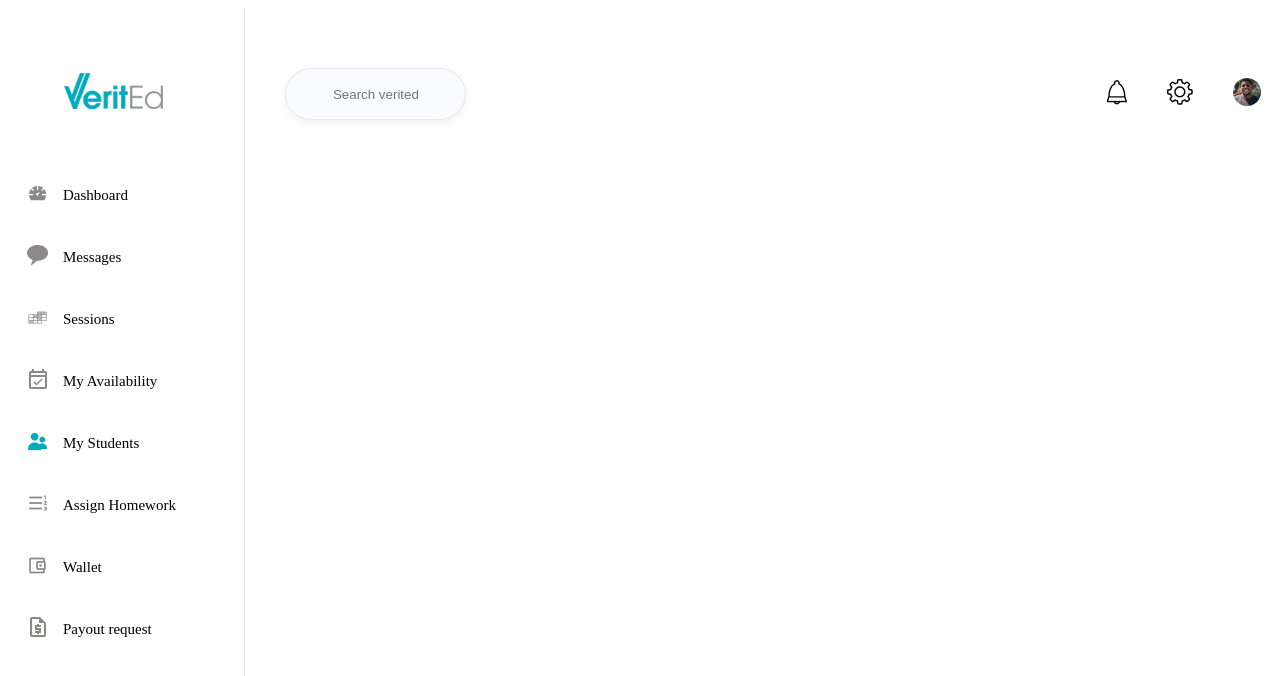
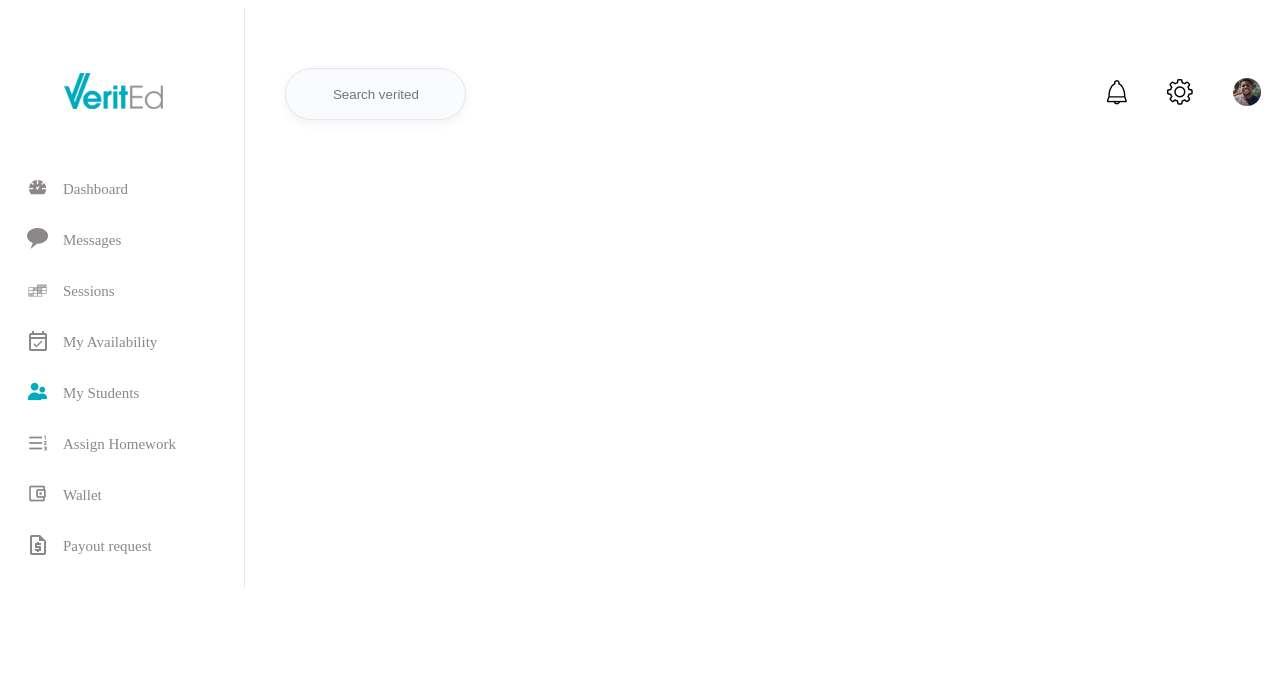
Before and after one commit to WocherZ/education-platform--JFD, a React (Create React App) app in the folder education-platform/: page / in a window 1280 px wide. Shown: the top 676 px of the page. Built offline with nearby package versions, Linux system fonts and the light colour scheme.

Commit message:
added style for modal

```diff
--- a/education-platform/src/components/my_students/navbar.js
+++ b/education-platform/src/components/my_students/navbar.js
@@ -80,7 +80,7 @@ export default function Navbar({ setactive }) {
             <div className="label">
                 <img src={label} />
             </div>
-            <div className="table">
+            <div className="table-navbar">
                 <table>
                     {
                         images.map(image => (
--- a/education-platform/src/modal/my_students/Modal.js
+++ b/education-platform/src/modal/my_students/Modal.js
@@ -3,8 +3,19 @@ import '../../styles/my_students/style.css'
 
 const Modal = ({ active, setActive }) => {
     return (
-        <div className={active ? "modal active" : "modal"} >
-            {/* <div className="modal__content" onClick={e => e.stopPropagation()}></div> */}
+        <div>
+            <div className={active ? "modal active" : "modal"} >
+                <h3>My Students</h3>
+                <table className="table-my-students">
+                    <tr>
+                        <th>#</th><th>Student name</th><th>Assignments</th><th>Submited</th><th>Test</th><th>Status</th>
+                    </tr>
+                    <tr>
+                        <td></td><td></td><td></td><td></td><td></td><td></td>
+                    </tr>
+                </table>
+                {/* <div className="modal__content" onClick={e => e.stopPropagation()}></div> */}
+            </div>
         </div>
     )
 };
--- a/education-platform/src/pages/my_students.js
+++ b/education-platform/src/pages/my_students.js
@@ -1,5 +1,5 @@
 import React, { useState } from "react";
-import Navbar from "../components/my_students/Navbar";
+import Navbar from "../components/my_students/navbar.js";
 import Header from "../components/my_students/Header";
 import '../styles/my_students/style.css'
 import Modal from '../modal/my_students/Modal.js'
@@ -14,8 +14,6 @@ export default function MyStudent() {
             <Navbar setactive = {setModalActive}/>
             <Header/>
             <Modal active={modalActive} setactive = {setModalActive}/>
-
-
         </div>
     )
 }
--- a/education-platform/src/styles/my_students/style.css
+++ b/education-platform/src/styles/my_students/style.css
@@ -12,13 +12,14 @@
     width: 180px;
 }
 
-td p {
+.table-navbar td p {
     text-align: left;
     font-size: 15px;
     margin-left: 10px;
+    color: #8C8888;
 }
 
-tr {
+table-navbar tr {
     height: 60px;
 }
 
@@ -59,15 +60,38 @@ input {
 }
 
 .modal{
-    height: 300px;
+    margin: auto;
+    margin-top: 50px;
+    height: 500px;
     width: 800px;
     background-color: rgba(0, 0, 0, 0.04);
     display: flex;
-    align-items: center;
-    justify-content: center;
+    flex-flow: column;
+align-items: center;
+
     transform: scale(0);
+    box-shadow: 0px 4px 48px rgba(0, 0, 0, 0.15);
+    border-radius: 12px;
 }
 
 .modal.active{
     transform: scale(1);
+
 }
+
+.table-my-students{
+    width: 500px; /* Ширина таблицы */
+    border-collapse: collapse; /* Убираем двойные линии между ячейками */
+}
+
+h3{
+    font-family: 'Poppins';
+    font-style: normal;
+}
+
+th{
+    font-size: 15px;
+    margin-left: 10px;
+    color: #8C8888;
+    border-right: 1px solid #8C8888;
+}
```
